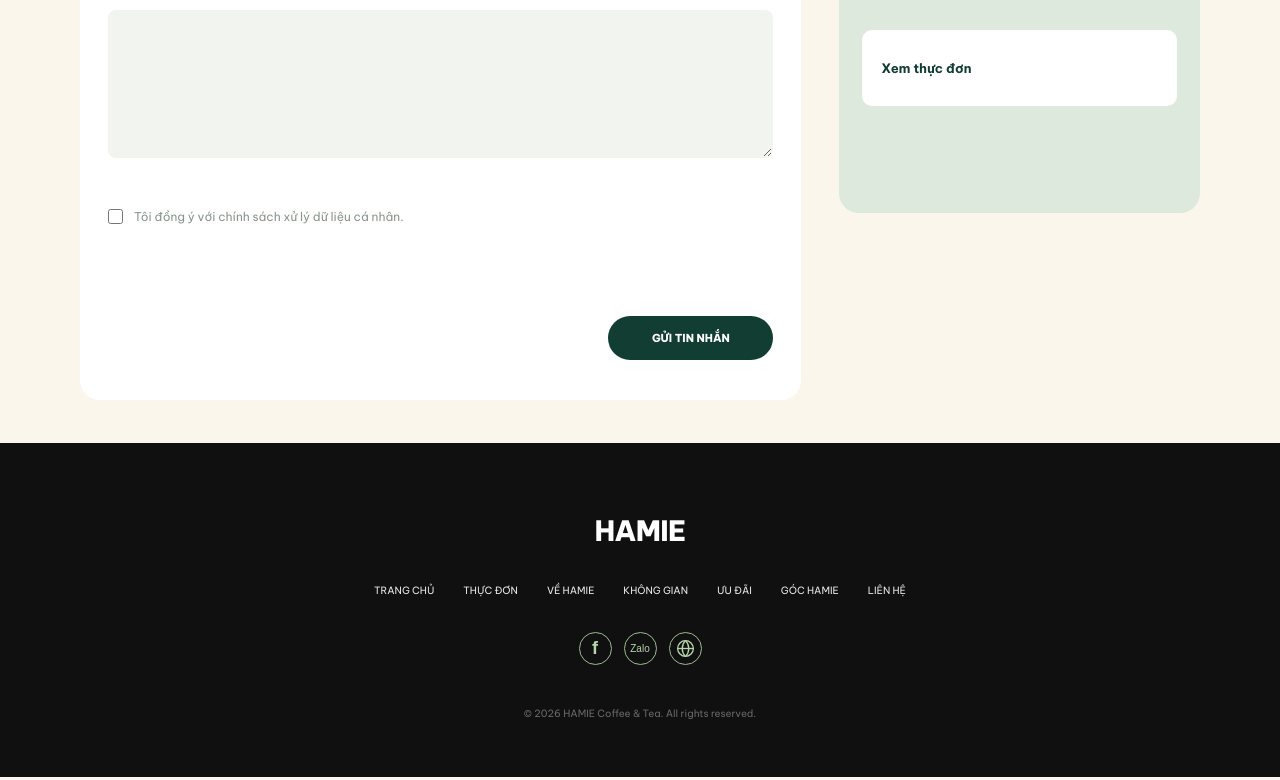
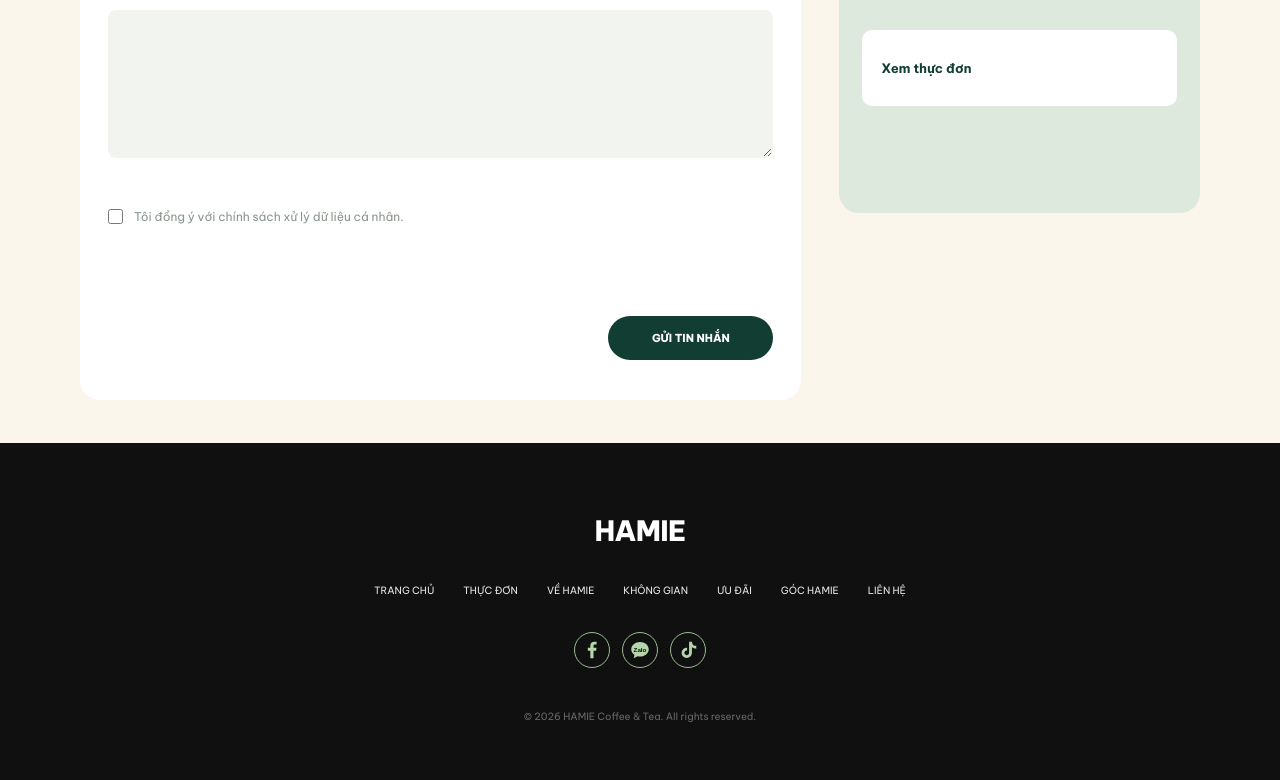
Before and after one commit to voviethungit/hamiecoffe, a plain HTML site: page lien-he.html in a window 1280 px wide. Shown: the part 1683-2463 px from the top of the page. Drawn offline with Linux system fonts and the light colour scheme.

Commit message:
Use Facebook Zalo and TikTok icons across footers

```diff
--- a/lien-he.html
+++ b/lien-he.html
@@ -914,6 +914,7 @@
   <script src="image-preview.js" defer></script>
   <link rel="stylesheet" href="header.css">
   <script src="header.js" defer></script>
+  <link rel="stylesheet" href="social-icons.css">
 </head>
 
 <body>
@@ -1251,31 +1252,10 @@
       <a href="lien-he.html">LIÊN HỆ</a>
     </nav>
 
-    <div class="social-links" aria-label="Mạng xã hội HAMIE">
-
-      <span class="social-icon" title="Facebook">
-        f
-      </span>
-
-      <span class="social-icon zalo" title="Zalo">
-        Zalo
-      </span>
-
-      <span class="social-icon" title="Website">
-        <svg
-          viewBox="0 0 24 24"
-          fill="none"
-          stroke="currentColor"
-          stroke-width="1.5"
-          aria-hidden="true"
-        >
-          <circle cx="12" cy="12" r="9"/>
-          <path d="M3 12h18"/>
-          <path d="M12 3c5 5 5 13 0 18"/>
-          <path d="M12 3c-5 5-5 13 0 18"/>
-        </svg>
-      </span>
-
+    <div class="social-links hamie-socials" aria-label="Mạng xã hội HAMIE">
+      <span class="hamie-social-icon" title="Facebook" role="img" aria-label="Facebook"><svg viewBox="0 0 24 24" aria-hidden="true" focusable="false"><path fill="currentColor" d="M13.8 22v-9.1h3.1l.5-3.6h-3.6V7c0-1 .3-1.7 1.8-1.7h1.9V2.1c-.3 0-1.5-.1-2.8-.1-2.8 0-4.7 1.7-4.7 4.8v2.5H7v3.6h3V22z"/></svg></span>
+      <span class="hamie-social-icon" title="Zalo" role="img" aria-label="Zalo"><svg viewBox="0 0 32 32" aria-hidden="true" focusable="false"><path fill="currentColor" d="M16 3C8.3 3 2 8.2 2 14.6c0 3.6 2 6.9 5.1 9L6 29l6-3.1c1.3.3 2.6.4 4 .4 7.7 0 14-5.2 14-11.7S23.7 3 16 3z"/><text x="16" y="18.5" text-anchor="middle" fill="#101010" font-family="Arial,sans-serif" font-weight="700" font-size="10">Zalo</text></svg></span>
+      <span class="hamie-social-icon" title="TikTok" role="img" aria-label="TikTok"><svg viewBox="0 0 24 24" aria-hidden="true" focusable="false"><path fill="currentColor" d="M16.7 2h-3.4v13.4a2.8 2.8 0 1 1-2.4-2.8V9.2a6.2 6.2 0 1 0 5.8 6.2V8.7a9 9 0 0 0 5.2 1.7V7a5.2 5.2 0 0 1-5.2-5z"/></svg></span>
     </div>
 
     <p class="copyright">
--- /dev/null
+++ b/social-icons.css
@@ -0,0 +1,26 @@
+/* Consistent Facebook, Zalo and TikTok brand icons across the footer. */
+.site-footer .hamie-socials {
+  display: flex;
+  align-items: center;
+  justify-content: center;
+  gap: 12px;
+  margin-top: 35px;
+}
+.site-footer .hamie-socials .hamie-social-icon {
+  display: inline-flex;
+  align-items: center;
+  justify-content: center;
+  width: 36px;
+  height: 36px;
+  padding: 7px;
+  border: 1.5px solid #9dbc94;
+  border-radius: 50%;
+  background: transparent;
+  color: #b5d6aa;
+  line-height: 1;
+}
+.site-footer .hamie-socials .hamie-social-icon svg { display: block; width: 100%; height: 100%; }
+.site-footer .hamie-socials button:hover { background: #285744; color: white; }
+@media (max-width: 600px) {
+  .site-footer .hamie-socials { margin-top: 30px; }
+}
```
Also changed, not shown: goc-hamie.html (+5 -21 lines), index.html (+6 -5 lines), khong-gian.html (+5 -17 lines), thuc-don.html (+5 -11 lines), uu-dai.html (+5 -17 lines), ve-hamie.html (+5 -19 lines).
